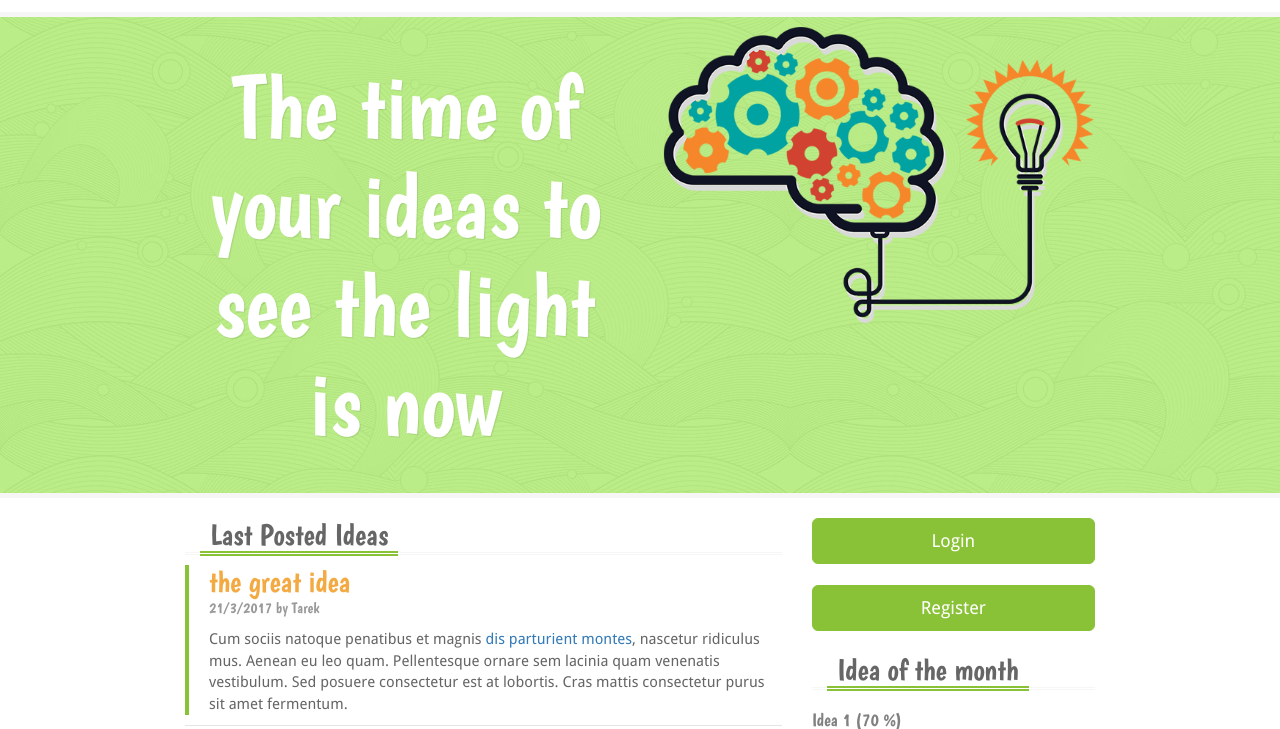
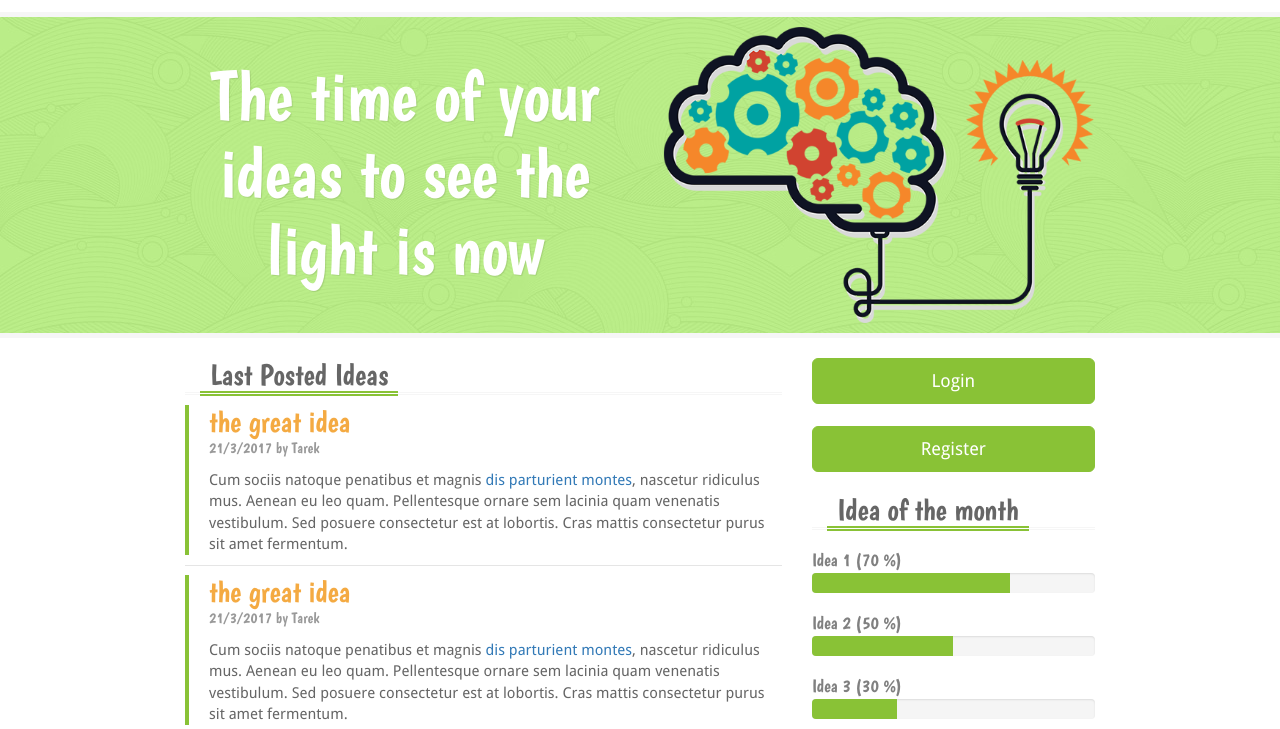
Before and after one commit to keiigon/ideasManiaProject, a PHP site: page /index.html in a window 1280 px wide. Shown: the part 72-801 px from the top of the page. Run offline with PHP 8.4, Linux system fonts and the light colour scheme.

Commit message:
modifing banner header font size

```diff
--- a/css/style.css
+++ b/css/style.css
@@ -118,7 +118,7 @@
 
 .header h1{
     color:#fff;
-    font-size:90px;
+    font-size:70px;
     text-align:center;
     padding:30px 0;
     text-shadow: 1px 1px 1px rgba(0,0,0,0.1);
```
